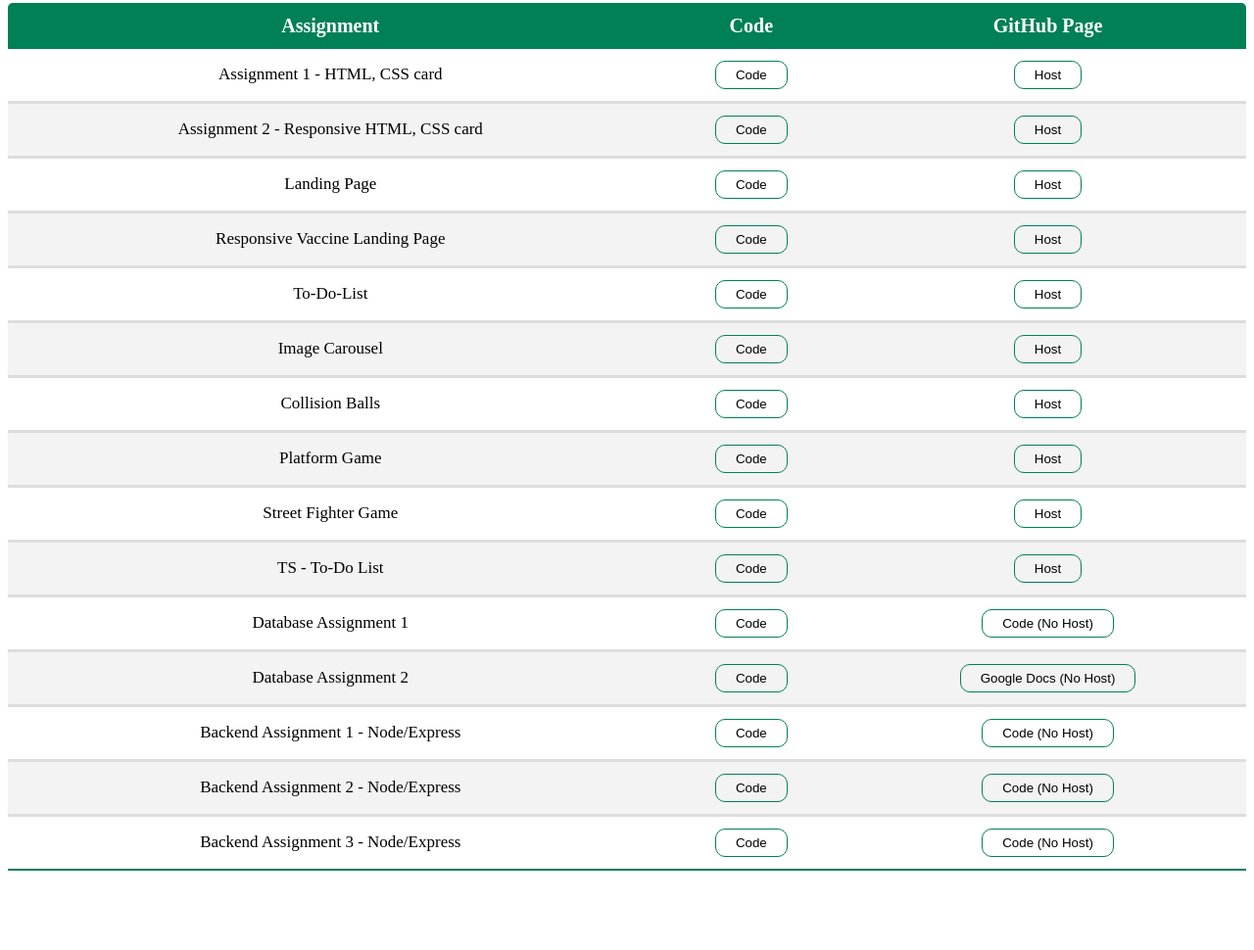
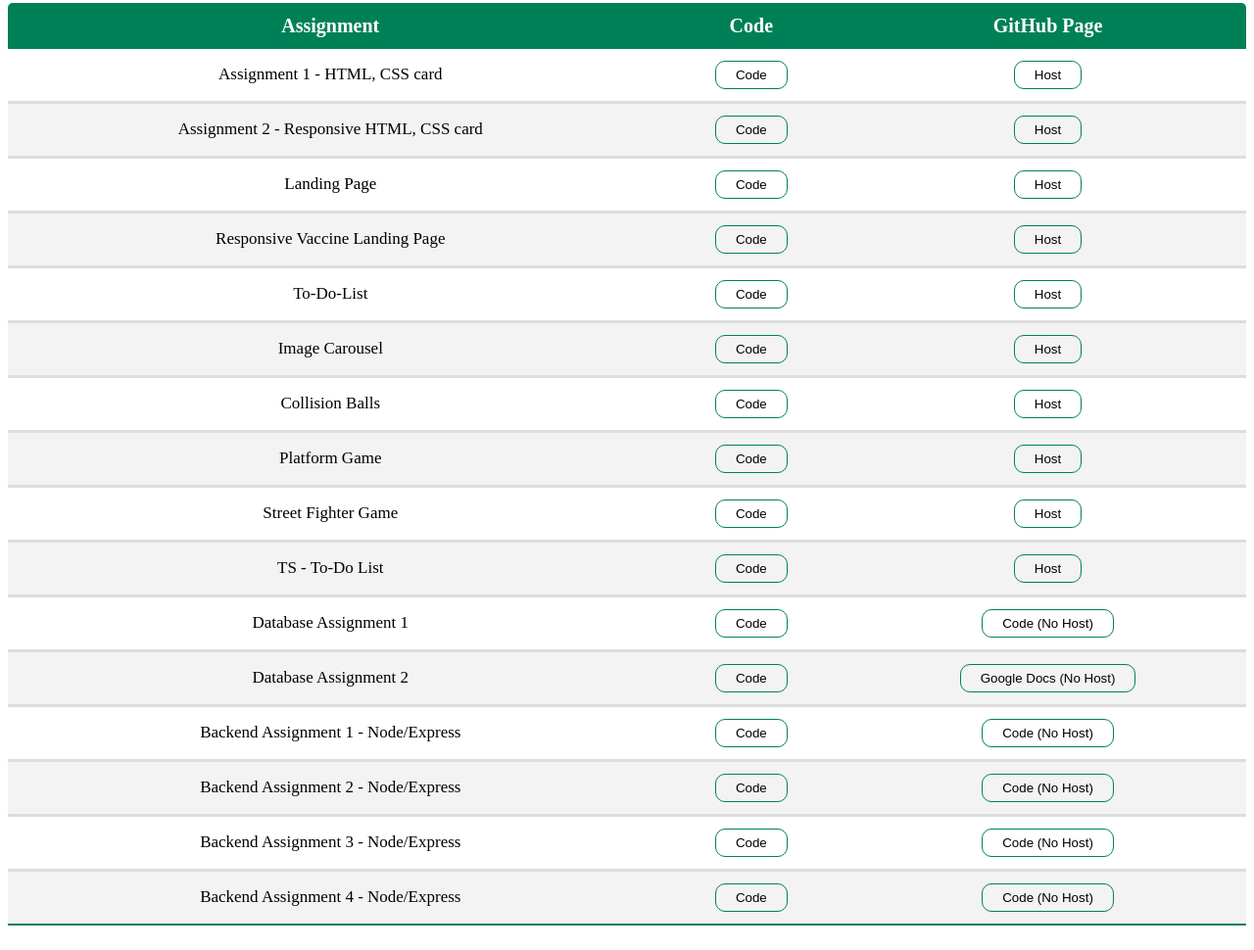
Before and after one commit to amulya-belbase/project-table, a plain HTML site: page index.html in a window 1280 px wide. Shown: the part 233-1203 px from the top of the page at 98% size. Before the commit the page ends 1147 px from the top, so only its background shows below. Drawn offline with Linux system fonts and the light colour scheme.

Commit message:
backend assignment-4 added

```diff
--- a/index.html
+++ b/index.html
@@ -131,6 +131,13 @@
             <td><a href="https://github.com/amulya-belbase/backend-assignment-1-node-express/tree/02-database_integration" target="_blank"
                 rel="noopener"><button>Code (No Host)</button></a></td>
           </tr>
+          <tr>
+            <td>Backend Assignment 4 - Node/Express</td>
+            <td><a href="https://github.com/amulya-belbase/backend-assignment-1-node-express/tree/03-pagination" target="_blank"
+                rel="noopener"><button>Code</button></a></td>
+            <td><a href="https://github.com/amulya-belbase/backend-assignment-1-node-express/tree/03-pagination" target="_blank"
+                rel="noopener"><button>Code (No Host)</button></a></td>
+          </tr>
         </tbody>
       </table>
     </div>
```
